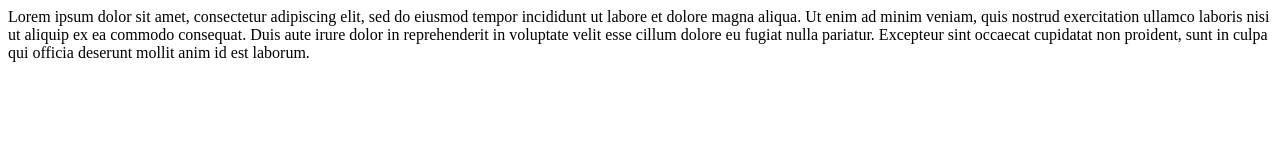
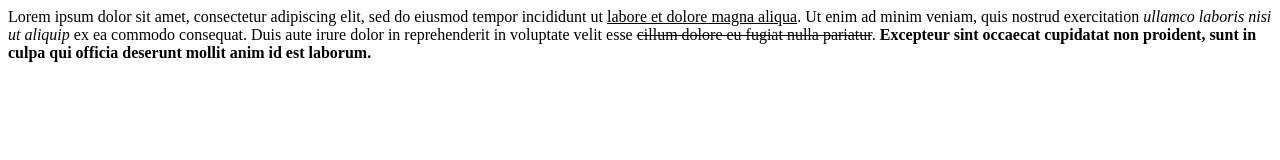
Before and after one commit to knightmoves-schools/008-text-formatting-hashyyazzie, a website: page index.html in a window 1280 px wide. Drawn offline with Linux system fonts and the light colour scheme.

Commit message:
Update index.html
did a lot more

```diff
--- a/index.html
+++ b/index.html
@@ -1,15 +1,15 @@
 <html>
     <head>
-
+        <title>Text formatting</title>
     </head>
     <body>
         <p>
             Lorem ipsum dolor sit amet, consectetur adipiscing elit, sed do eiusmod tempor
-            incididunt ut labore et dolore magna aliqua. Ut enim ad minim veniam, quis
-            nostrud exercitation ullamco laboris nisi ut aliquip ex ea commodo consequat.
-            Duis aute irure dolor in reprehenderit in voluptate velit esse cillum dolore eu
-            fugiat nulla pariatur. Excepteur sint occaecat cupidatat non proident, sunt in
-            culpa qui officia deserunt mollit anim id est laborum.
+            incididunt ut <u>labore et dolore magna aliqua</u>. Ut enim ad minim veniam, quis
+            nostrud exercitation <em>ullamco laboris nisi ut aliquip</em> ex ea commodo consequat.
+            Duis aute irure dolor in reprehenderit in voluptate velit esse <s>cillum dolore eu
+            fugiat nulla pariatur</s>. <strong>Excepteur sint occaecat cupidatat non proident, sunt in
+            culpa qui officia deserunt mollit anim id est laborum.</strong>
         </p>
     </body>
 </html>
```
